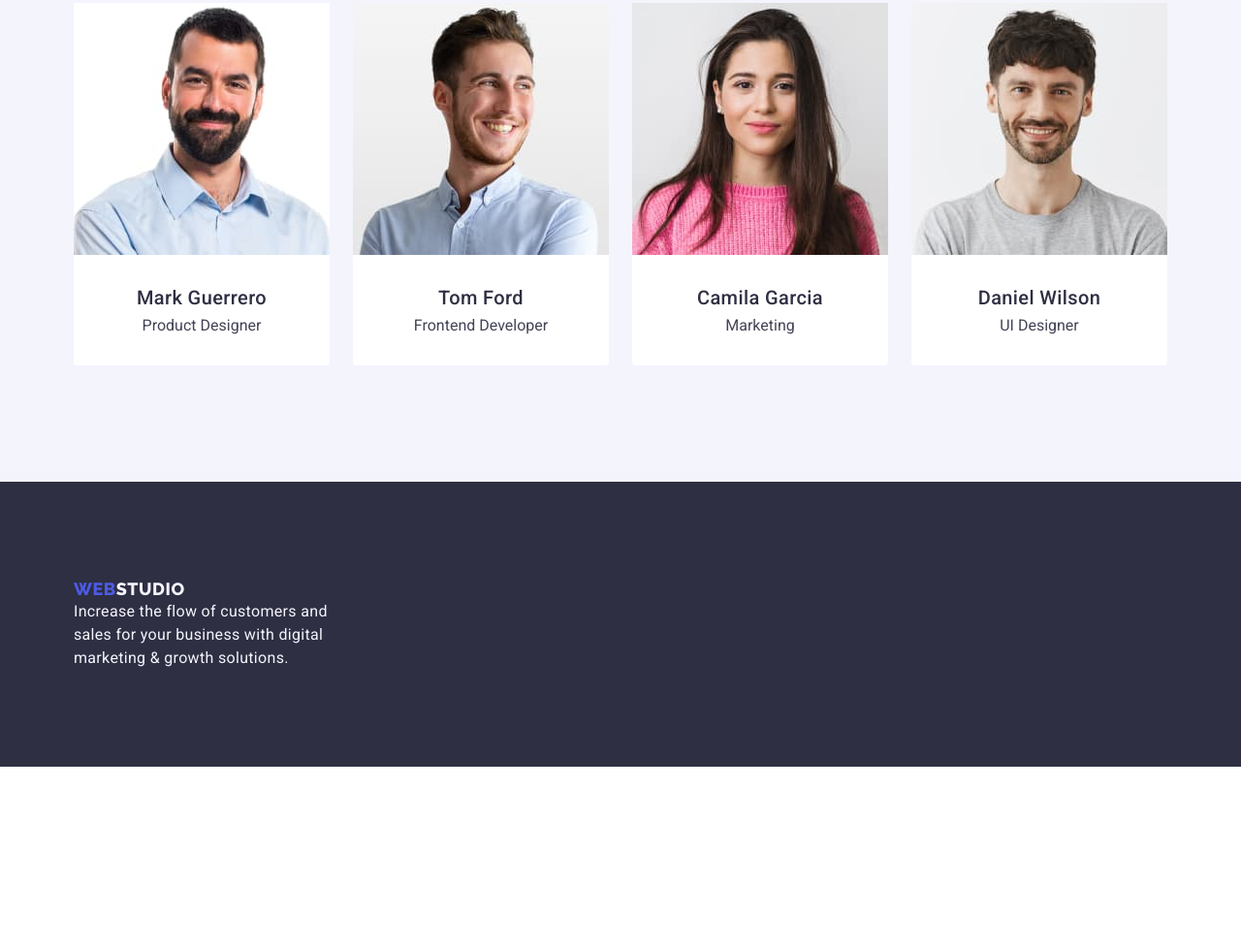
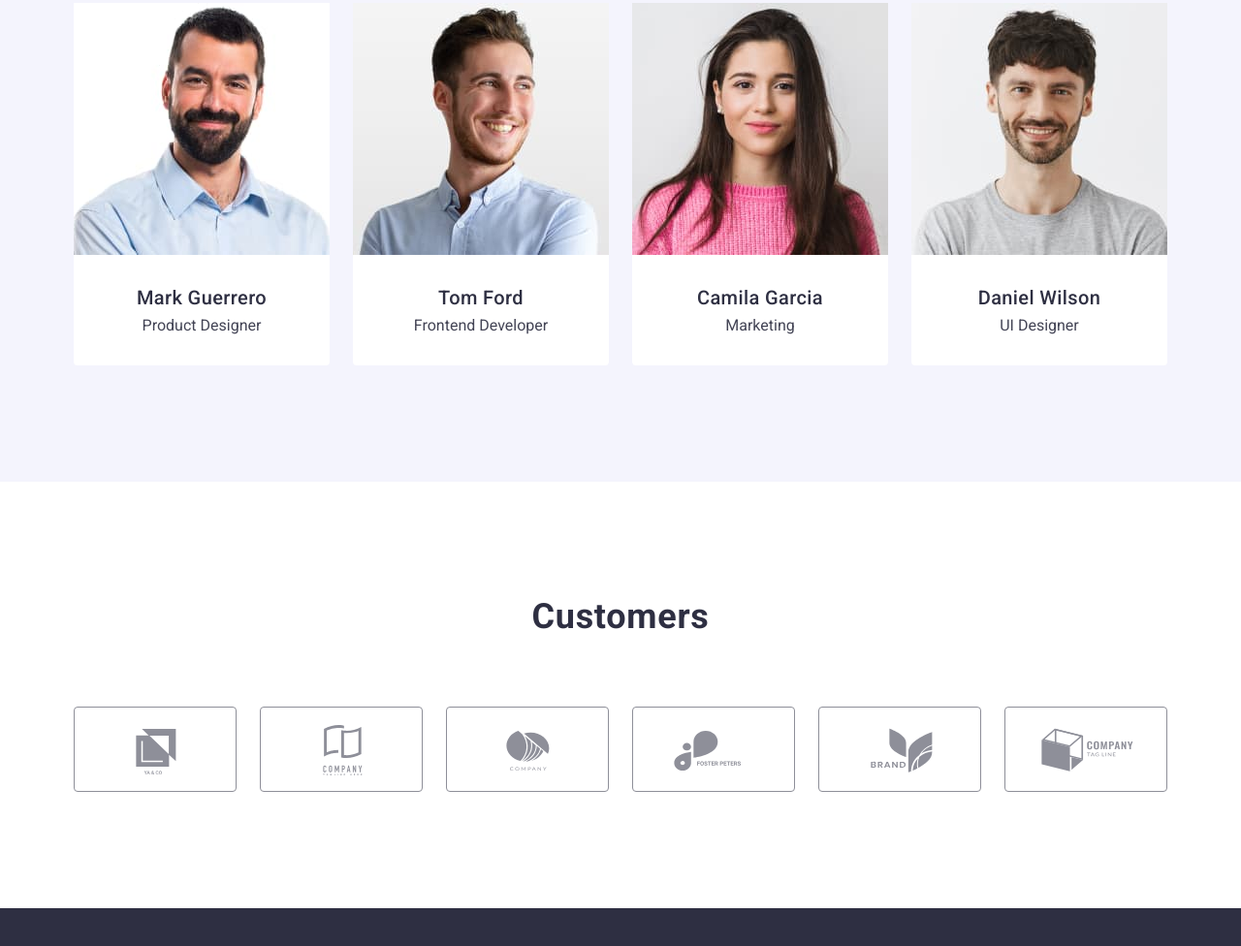
Before and after one commit to AntonovNick/goit-markup-hw-04, a plain HTML site: page index.html in a window 1280 px wide. Shown: the part 1802-2778 px from the top of the page at 97% size. Before the commit the page ends 2593 px from the top, so only its background shows below. Drawn offline with nearby package versions, Linux system fonts and the light colour scheme.

Commit message:
Step-1
Add section(fullfilled all section)
Add Hero-bg

```diff
--- a/css/styles.css
+++ b/css/styles.css
@@ -146,6 +146,14 @@ img {
   padding-top: 188px;
   padding-bottom: 188px;
   text-align: center;
+  background-image: linear-gradient(
+      rgba(46, 47, 66, 0.7),
+      rgba(46, 47, 66, 0.7)
+    ),
+    url(../images/people-office.jpg);
+  background-repeat: no-repeat;
+  background-position: center;
+  background-size: contain;
 }
 .hero-text {
   font-weight: 700;
@@ -279,6 +287,57 @@ img {
   padding-bottom: 120px;
 }
 
+.fifth-section {
+  padding-top: 120px;
+  padding-bottom: 120px;
+}
+
+.fifth-section-name {
+  font-weight: 700;
+  font-size: 36px;
+  line-height: 1.11;
+  text-align: center;
+  letter-spacing: 0.02em;
+  text-transform: capitalize;
+  color: var(--navy-blue);
+  margin-bottom: 72px;
+}
+
+.fifth-section-list {
+  display: flex;
+  flex-direction: row;
+  align-items: flex-start;
+  padding: 0px;
+  gap: 24px;
+}
+
+.fifth-section-list-item {
+  flex-basis: calc((100% - 120px) / 6);
+}
+
+.fifth-section-link {
+  display: flex;
+  border: 1px solid var(--light-slate);
+  border-radius: 4px;
+  justify-content: center;
+  align-items: center;
+  height: 88px;
+}
+
+.fifth-section-link:hover,
+.fifth-section-link:focus {
+  border: 1px solid var(--ocean);
+}
+
+.fifth-section-link:hover .fifth-section-list-item-img,
+.fifth-section-link:focus .fifth-section-list-item-img {
+  fill: var(--ocean);
+}
+
+.fifth-section-list-item-img {
+  fill: var(--light-slate);
+}
+
 .filters {
   font-family: inherit;
   font-weight: 500;
--- a/index.html
+++ b/index.html
@@ -152,6 +152,79 @@
           </ul>
         </div>
       </section>
+      <section class="fifth-section">
+        <div class="container">
+          <h2 class="fifth-section-name">Customers</h2>
+          <ul class="fifth-section-list list">
+            <li class="fifth-section-list-item">
+              <a href="" class="fifth-section-link">
+                <svg
+                  class="fifth-section-list-item-img"
+                  width="104px"
+                  height="56px"
+                >
+                  <use href="./images/symbol-defs.svg#icon-client_1"></use>
+                </svg>
+              </a>
+            </li>
+            <li class="fifth-section-list-item">
+              <a href="" class="fifth-section-link">
+                <svg
+                  class="fifth-section-list-item-img"
+                  width="104px"
+                  height="56px"
+                >
+                  <use href="./images/symbol-defs.svg#icon-client_2"></use>
+                </svg>
+              </a>
+            </li>
+            <li class="fifth-section-list-item">
+              <a href="" class="fifth-section-link">
+                <svg
+                  class="fifth-section-list-item-img"
+                  width="104px"
+                  height="56px"
+                >
+                  <use href="./images/symbol-defs.svg#icon-client_3"></use>
+                </svg>
+              </a>
+            </li>
+            <li class="fifth-section-list-item">
+              <a href="" class="fifth-section-link">
+                <svg
+                  class="fifth-section-list-item-img"
+                  width="104px"
+                  height="56px"
+                >
+                  <use href="./images/symbol-defs.svg#icon-client_4"></use>
+                </svg>
+              </a>
+            </li>
+            <li class="fifth-section-list-item">
+              <a href="" class="fifth-section-link">
+                <svg
+                  class="fifth-section-list-item-img"
+                  width="104px"
+                  height="56px"
+                >
+                  <use href="./images/symbol-defs.svg#icon-client_5"></use>
+                </svg>
+              </a>
+            </li>
+            <li class="fifth-section-list-item">
+              <a href="" class="fifth-section-link">
+                <svg
+                  class="fifth-section-list-item-img"
+                  width="104px"
+                  height="56px"
+                >
+                  <use href="./images/symbol-defs.svg#icon-client_6"></use>
+                </svg>
+              </a>
+            </li>
+          </ul>
+        </div>
+      </section>
     </main>
     <footer class="footer">
       <div class="container">
```
Also changed, not shown: images/people-office.jpg (added), images/symbol-defs.svg (added).
